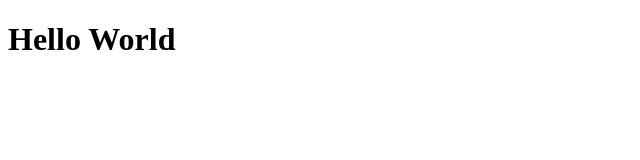
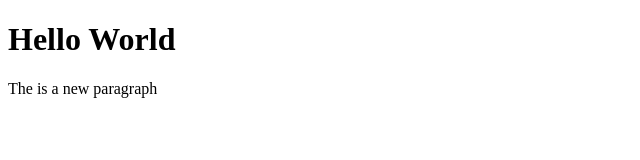
Before and after one commit to tserman06/git-one, a plain HTML site: page index.html in a window 1280 px wide. Shown: the whole page, without its empty margins (0-640 px from the left). Drawn offline with Linux system fonts and the light colour scheme.

Commit message:
Add added a paragraph

```diff
--- a/index.html
+++ b/index.html
@@ -8,5 +8,6 @@
   </head>
   <body>
     <h1>Hello World</h1>
+    <p>The is a new paragraph</p>
   </body>
 </html>
```
